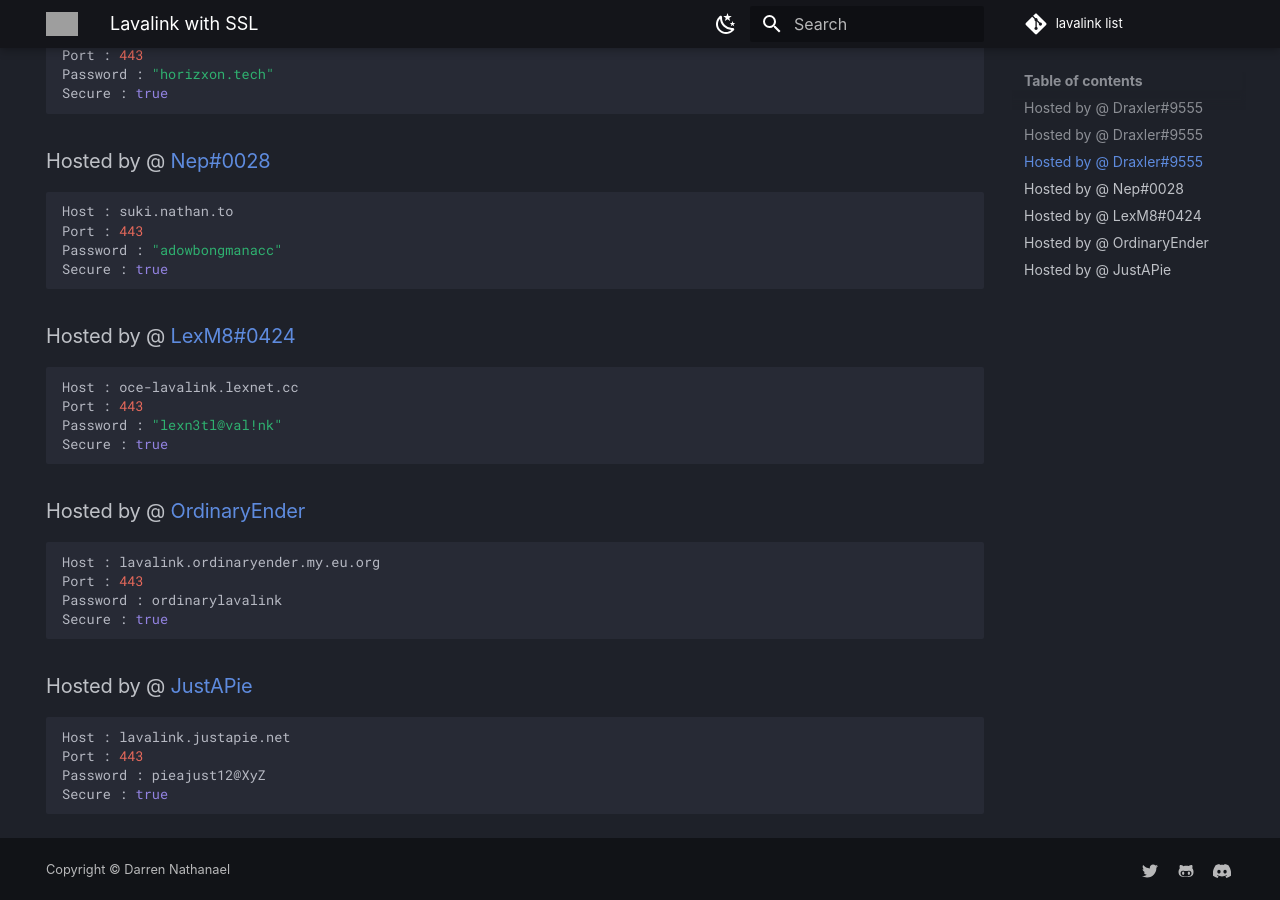
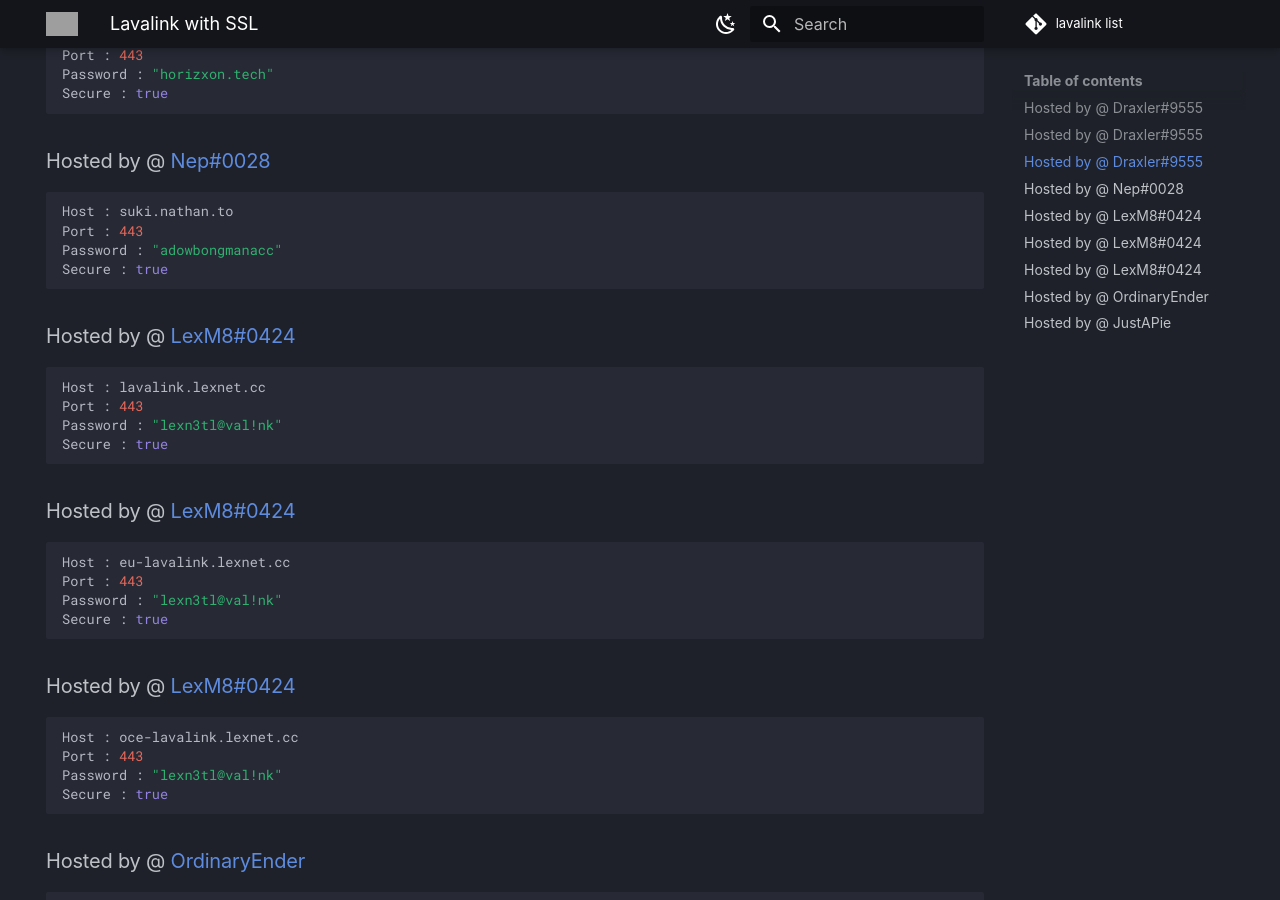
Before and after one commit to DarrenOfficial/lavalink-list, an MkDocs documentation site: the page built from docs/SSL/lavalink-with-ssl.md, in a window 1280 px wide and 900 px high, scrolled down 607 px. Built offline with MkDocs 1.6.1 and Material for MkDocs 9.7.7, drawn with Linux system fonts in a browser that asks for light colours; comment, search, counter and statistics services are not loaded; a style sheet for code colours, icons or effects is not loaded; grey boxes are pictures that could not be loaded.

Commit message:
Update lavalink-with-ssl.md (#371)
restored servers that were offline but now back online

````diff
--- a/docs/SSL/lavalink-with-ssl.md
+++ b/docs/SSL/lavalink-with-ssl.md
@@ -41,6 +41,22 @@ Secure : true
 
 ### Hosted by @ [LexM8#0424](https://freelavalink.lexnet.cc)
 ```bash
+Host : lavalink.lexnet.cc
+Port : 443
+Password : "lexn3tl@val!nk"
+Secure : true
+```
+
+### Hosted by @ [LexM8#0424](https://freelavalink.lexnet.cc)
+```bash
+Host : eu-lavalink.lexnet.cc
+Port : 443
+Password : "lexn3tl@val!nk"
+Secure : true
+```
+
+### Hosted by @ [LexM8#0424](https://freelavalink.lexnet.cc)
+```bash
 Host : oce-lavalink.lexnet.cc
 Port : 443
 Password : "lexn3tl@val!nk"
````
